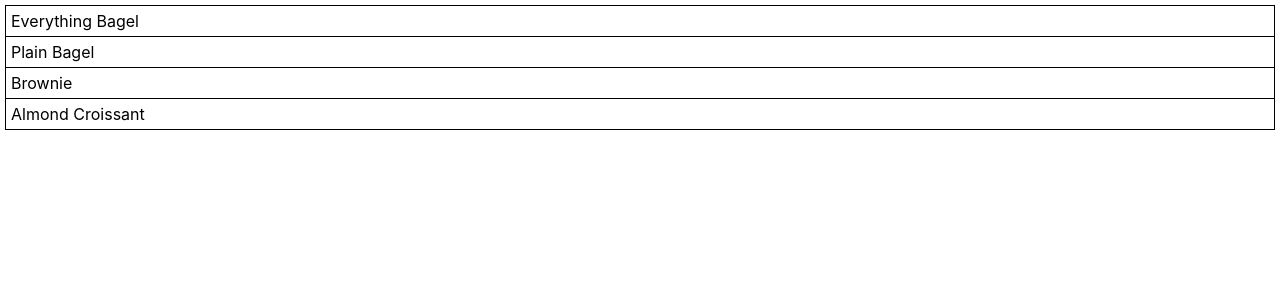
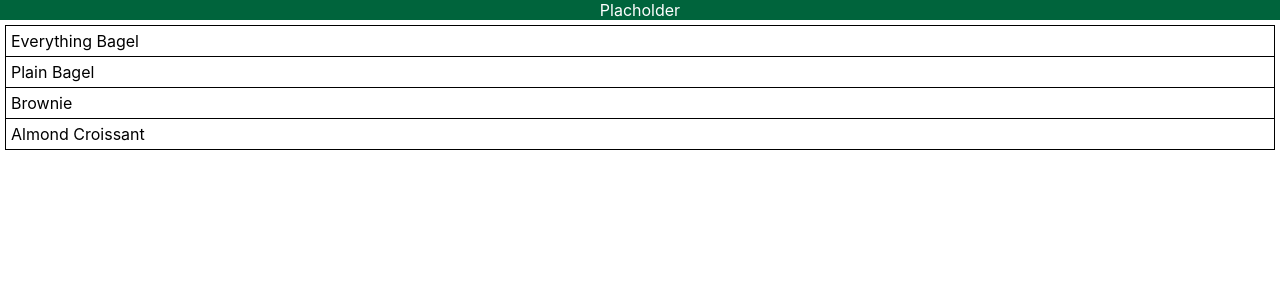
Before and after one commit to holdenout/freezer-pull, a React (Create React App) app in the folder client/: page / in a window 1280 px wide. Shown: the top 300 px of the page. Built offline with nearby package versions, Linux system fonts and the light colour scheme.

Commit message:
Add navbar placeholder

```diff
--- a/client/src/App.jsx
+++ b/client/src/App.jsx
@@ -1,9 +1,11 @@
 import './App.css';
+import NavBar from './NavBar.jsx';
 import FoodList from './FoodList';
 
 function App() {
   return (
     <div className="App">
+      <NavBar />
       <FoodList />
     </div>
   );
--- /dev/null
+++ b/client/src/NavBar.css
@@ -0,0 +1,4 @@
+.navbar {
+  background-color: #00643c;
+  color: #ffffff;
+}
--- /dev/null
+++ b/client/src/NavBar.jsx
@@ -0,0 +1,9 @@
+import './NavBar.css';
+
+export default function NavBar() {
+  return (
+    <div className="navbar">
+      Placholder
+    </div>
+  )
+}
```
